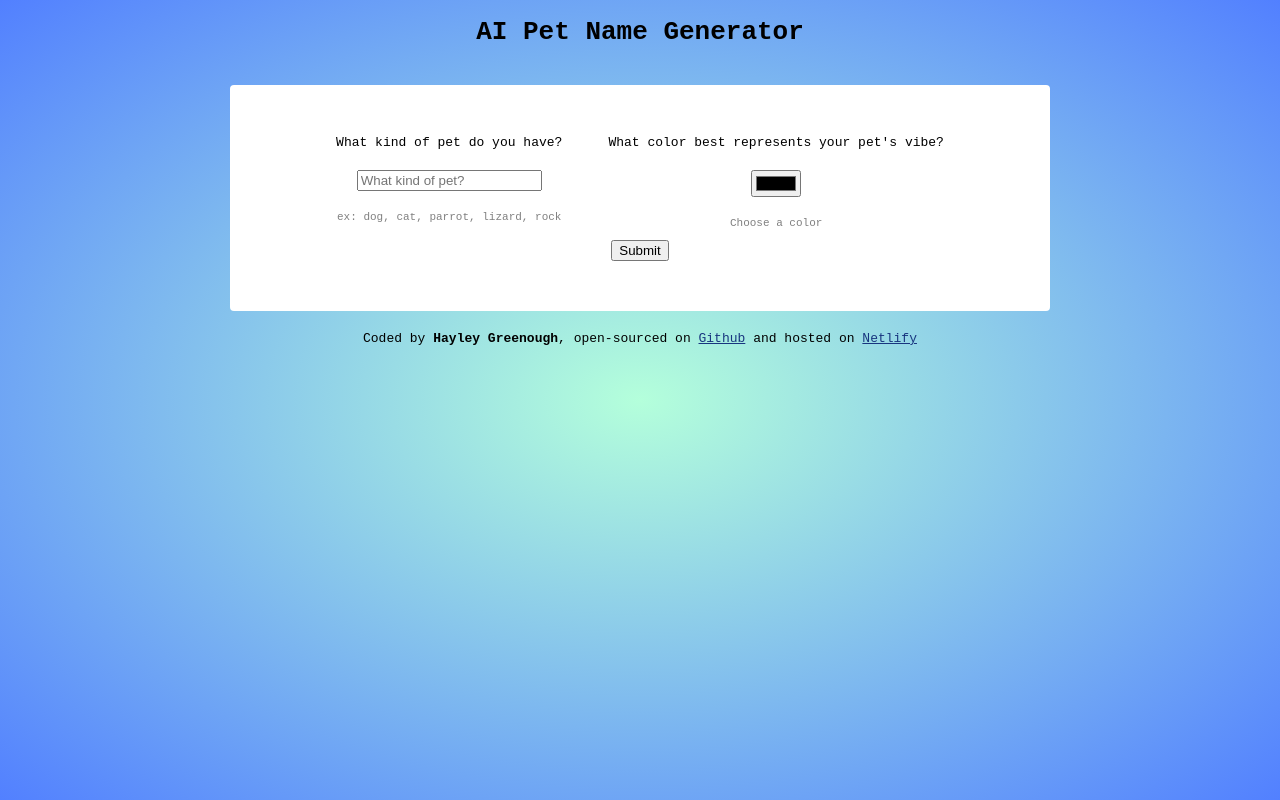
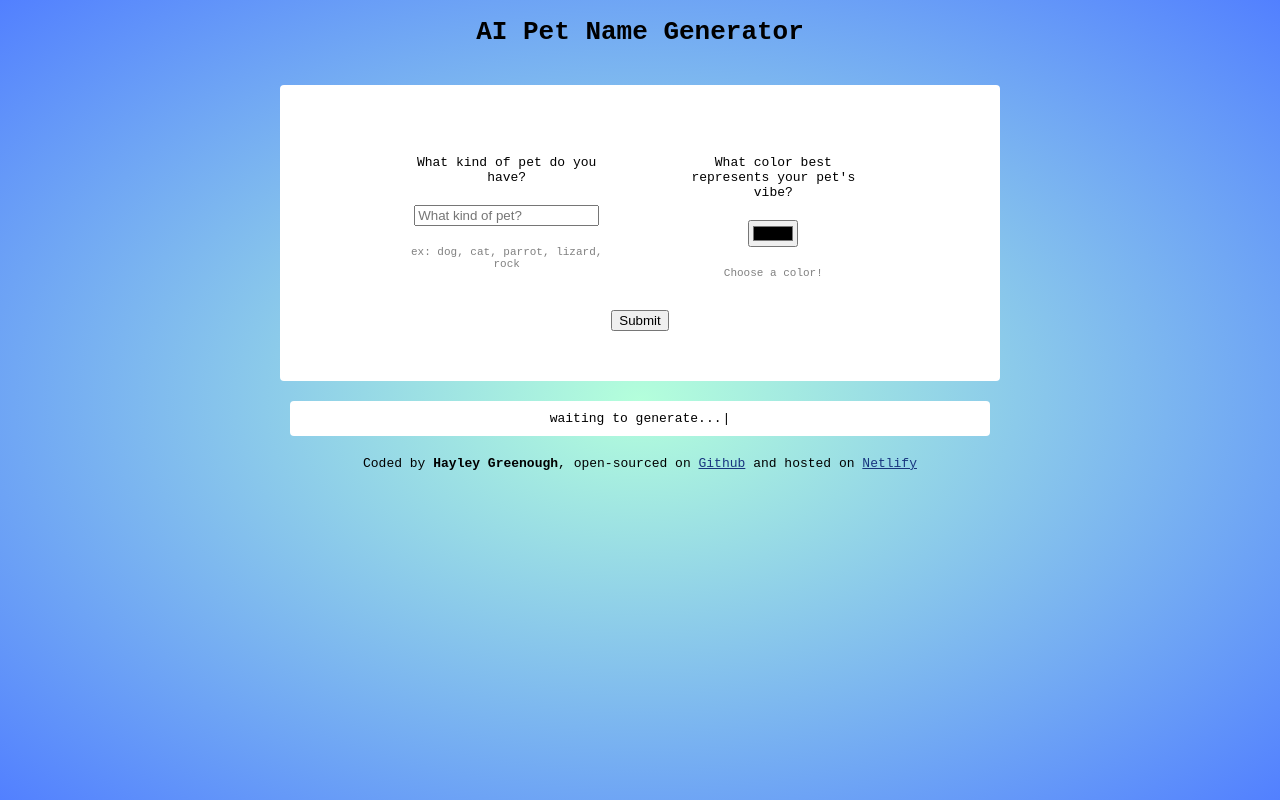
Before and after one commit to greenough-h/ai-petname-react, a React (Create React App) app: page / in a window 1280 px wide. Built offline with nearby package versions, Linux system fonts and the light colour scheme.

Commit message:
Added typewriter animation to generated name

```diff
--- a/src/App.css
+++ b/src/App.css
@@ -15,7 +15,7 @@ body {
 
 .InputForm form {
   background-color: white;
-  max-width: 700px;
+  max-width: 600px;
   border-radius: 4px;
   margin: 20px auto;
   padding: 50px 60px;
@@ -36,11 +36,19 @@ body {
   margin: 20px 0;
 }
 
+.InputForm .species-question,
+.vibe {
+  display: block;
+  max-width: 200px;
+  margin: 20px 0;
+}
+
 .name {
   background-color: white;
   max-width: 700px;
   border-radius: 4px;
   margin: 20px auto;
+  padding: 10px 0;
 }
 
 .hidden {
--- /dev/null
+++ b/src/components/GeneratedName.jsx
@@ -0,0 +1,30 @@
+import React from "react";
+import Typewriter from "typewriter-effect";
+
+export default function GeneratedName(props) {
+  if (props.ready) {
+    return (
+      <div className="name">
+        <Typewriter
+          options={{
+            strings: `${props.name}`,
+            autoStart: true,
+            loop: false,
+          }}
+        />
+      </div>
+    );
+  } else {
+    return (
+      <div className="name">
+        <Typewriter
+          options={{
+            strings: `waiting to generate...`,
+            autoStart: true,
+            loop: false,
+          }}
+        />
+      </div>
+    );
+  }
+}
--- a/src/components/InputForm.jsx
+++ b/src/components/InputForm.jsx
@@ -1,12 +1,12 @@
 import React, { useState } from "react";
 import axios from "axios";
-// import Typewriter from "typewriter-effect/dist/core";
+import GeneratedName from "./GeneratedName";
 
 export default function InputForm() {
   let [petType, setPetType] = useState(null);
   let [vibe, setVibe] = useState(null);
   let [name, setName] = useState(null);
-  // let [ready, setReady] = useState(false);
+  let [ready, setReady] = useState(false);
 
   function updateSpecies(event) {
     setPetType(event.target.value);
@@ -32,7 +32,7 @@ export default function InputForm() {
 
   function displayPetName(response) {
     setName(response.data.answer);
-    // setReady(true); when ready remove hidden class from the name div
+    setReady(true);
   }
 
   return (
@@ -64,13 +64,13 @@ export default function InputForm() {
                 onChange={updateVibe}
               />
             </div>
-            <p class="instructions"> Choose a color</p>
+            <p class="instructions"> Choose a color!</p>
           </div>
         </div>
 
         <input type="submit" id="submit" value="Submit" />
       </form>
-      <div className="name">{name}</div>
+      <GeneratedName name={name} ready={ready} />
     </div>
   );
 }
```
